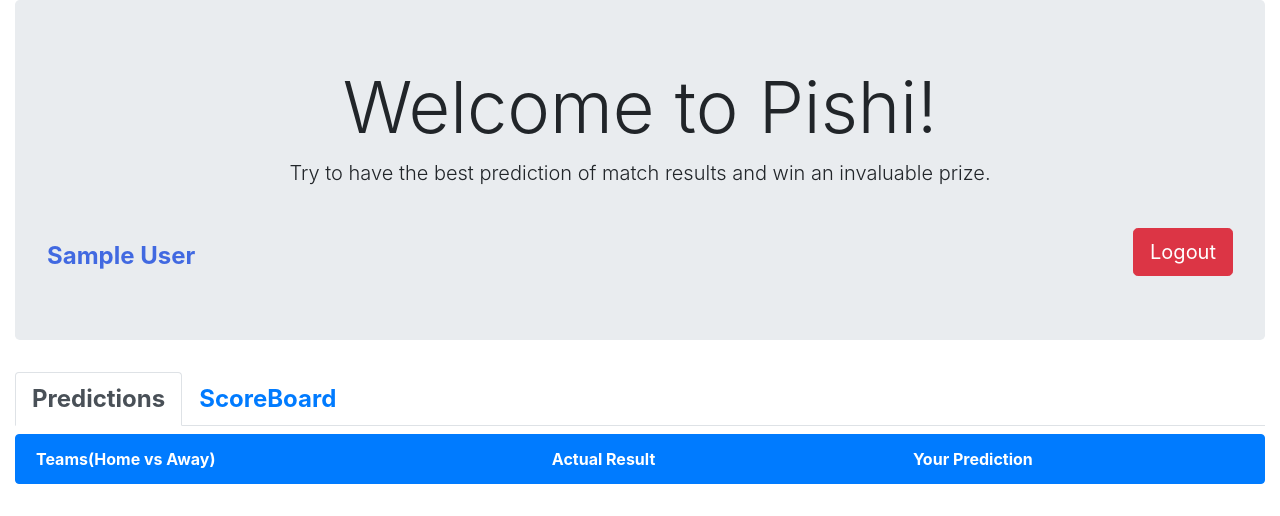
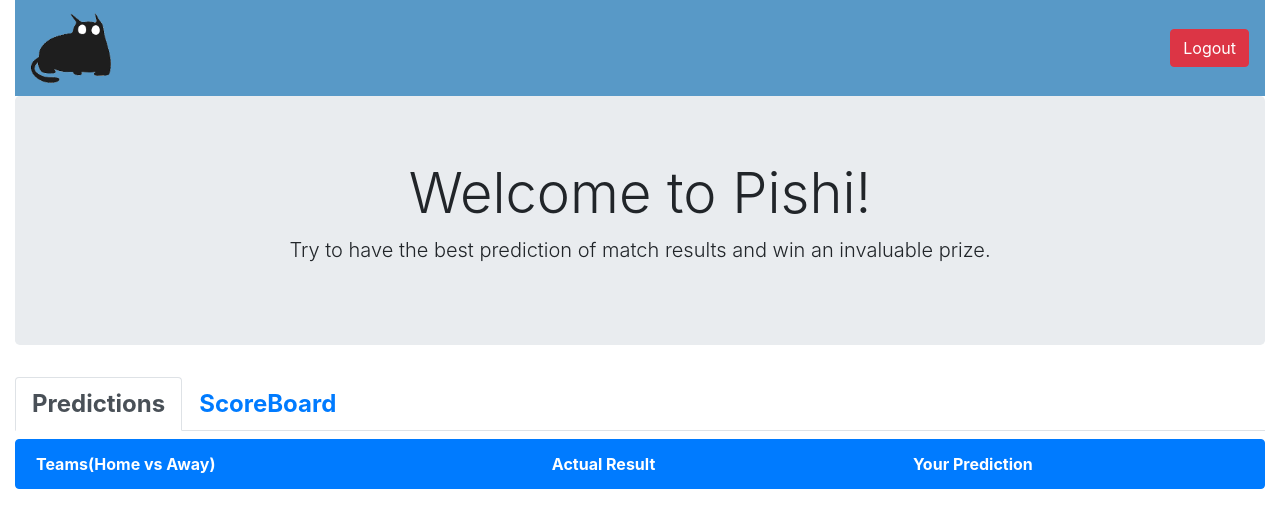
Before and after one commit to rahiminasab/pishbini, a Django app: page /home/ in a window 1280 px wide. Shown: the top 516 px of the page. Run offline with Django 3.2, Linux system fonts and the light colour scheme; the visitor is signed in with stand-in values (Sample User, id 1); data comes from the database, SQL or seed files in the repository; data that the repository does not hold is empty; parts of the project's set-up code (start-up, migrations or seed data) failed here and were passed over; some libraries are stand-ins or nearby versions.

Commit message:
header and welcome message looks better

```diff
--- a/pishi/static/pishi/styles.css
+++ b/pishi/static/pishi/styles.css
@@ -10,6 +10,20 @@ li:nth-child(odd) {
 .loginbox {
     margin-bottom: 20px;
 }
+
+/*--------------------------*/
+
+/* header stuff*/
+
+.header-nav {
+    background-color: #5899c7!important;
+}
+
+.logo {
+    max-width: 80px;
+}
+
+
 
 .user-info-row {
     margin-top: 2.5em;
--- a/pishi/templates/header.html
+++ b/pishi/templates/header.html
@@ -1,18 +1,11 @@
+{% load static %}
+<nav class="navbar header-nav">
+        <img class="navbar-brand logo" src="{% static 'pishi/images/kitten.png' %}" alt="pishi">
+        {% if LOGGED_IN %}
+            <a class="float-right btn btn-danger"  href="{% url 'logout' %}">Logout</a>
+        {% endif %}
+</nav>
 <div class="jumbotron">
-    <h1 class="display-3 text-center">Welcome to Pishi!</h1>
+    <h1 class="display-4 text-center">Welcome to Pishi!</h1>
     <p class="lead text-center">Try to have the best prediction of match results and win an invaluable prize.</p>
-    {% if LOGGED_IN %}
-        <div class="row user-info-row">
-            <div class="col-9 user-info">
-                <span class="float-left">
-                    <strong>{{ user.first_name }} {{ user.last_name }}</strong>
-                </span>
-            </div>
-            <div class="col-3">
-                <span class="float-right">
-                    <a class="btn btn-lg btn-danger" href="{% url 'logout' %}" role="button">Logout</a>
-                </span>
-            </div>
-        </div>
-    {% endif %}
 </div>
```
Also changed, not shown: pishi/static/pishi/images/kitten.png (added).
